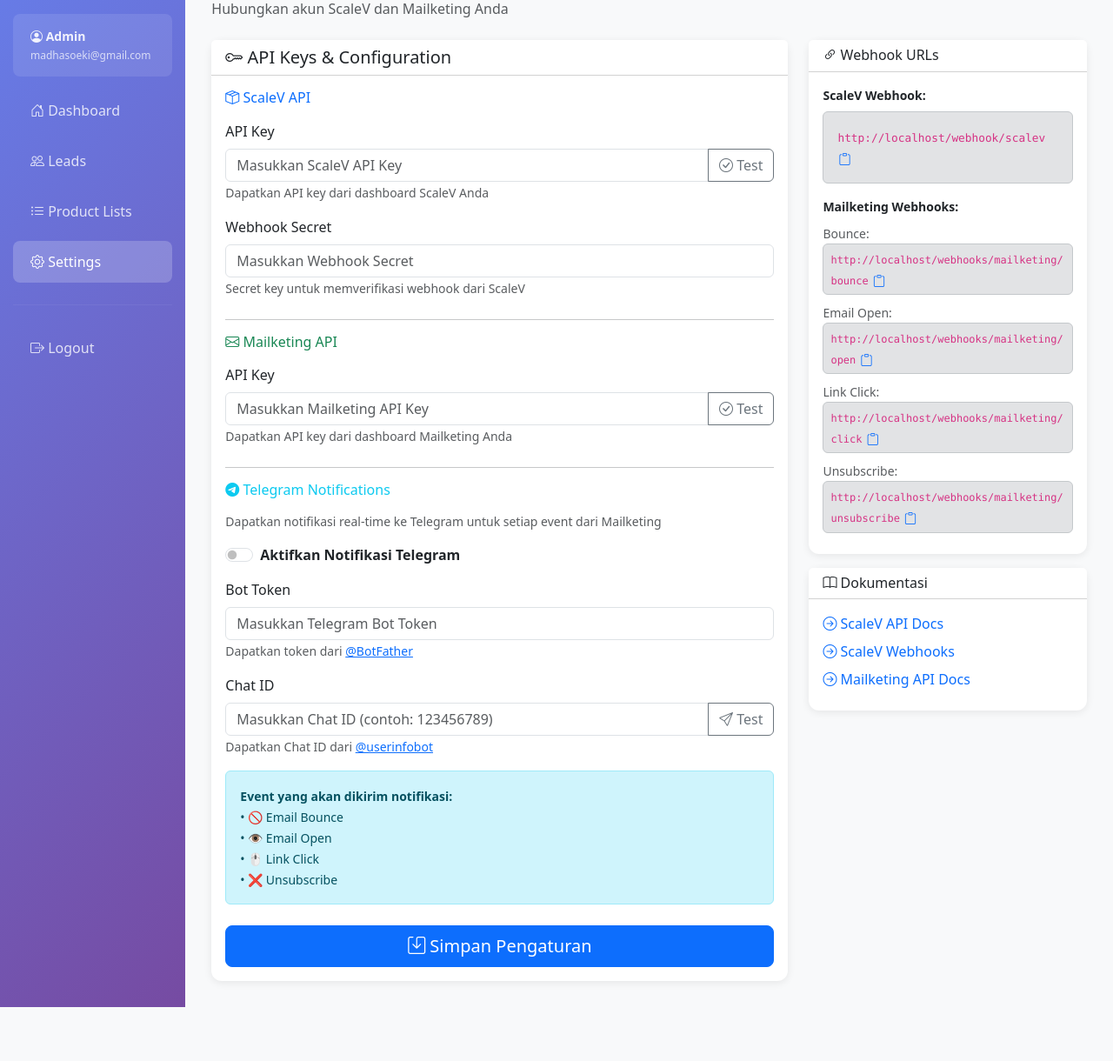
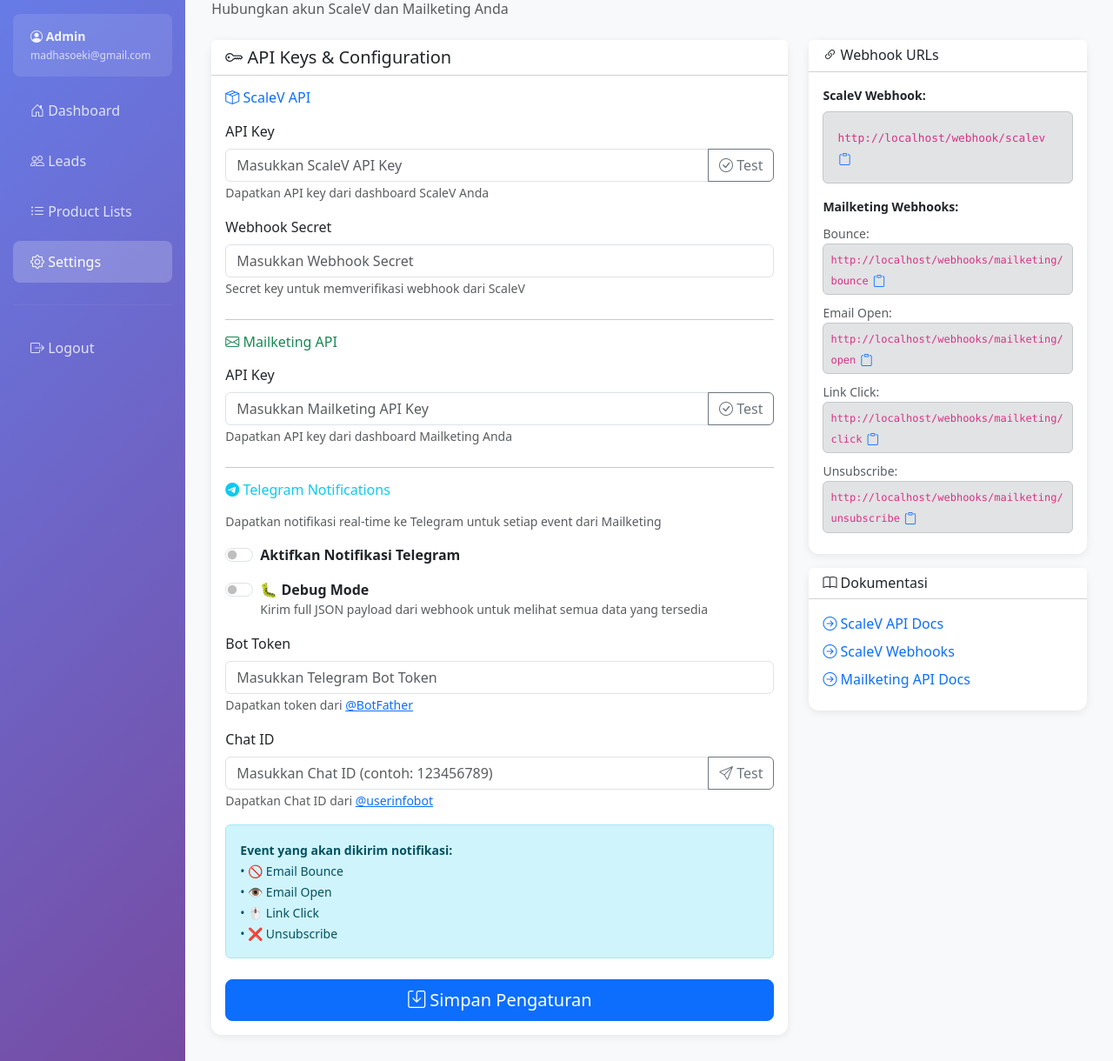
Before and after one commit to madhasoeki/scalevxmailketing, a Flask app: page /settings in a window 1280 px wide. Shown: the part 74-1294 px from the top of the page at 87% size. Before the commit the page ends 1232 px from the top, so only its background shows below. Run offline with Flask 3, Linux system fonts and the light colour scheme; a user stored in the database is signed in; some libraries are stand-ins or nearby versions.

Commit message:
add debug mode

```diff
--- a/app.py
+++ b/app.py
@@ -192,6 +192,7 @@ def settings():
         telegram_bot_token = request.form.get('telegram_bot_token')
         telegram_chat_id = request.form.get('telegram_chat_id')
         telegram_enabled = request.form.get('telegram_enabled') == '1'
+        telegram_debug_mode = request.form.get('telegram_debug_mode') == '1'
 
         if not settings_obj:
             settings_obj = Settings()
@@ -203,6 +204,7 @@ def settings():
         settings_obj.telegram_bot_token = telegram_bot_token
         settings_obj.telegram_chat_id = telegram_chat_id
         settings_obj.telegram_enabled = telegram_enabled
+        settings_obj.telegram_debug_mode = telegram_debug_mode
         settings_obj.updated_at = get_wib_now_naive()
 
         db.session.commit()
@@ -1181,13 +1183,29 @@ def mailketing_webhook_bounce():
         print(f"   Email: {email}")
         print(f"   Reason: {reason}")
         print(f"   Date: {date}")
+        print(f"   Full payload: {json.dumps(data, indent=2)}")
 
         # Send Telegram notification if enabled
         settings_obj = Settings.query.first()
         if settings_obj and settings_obj.telegram_enabled and settings_obj.telegram_bot_token and settings_obj.telegram_chat_id:
             from services.telegram_service import TelegramService
             telegram = TelegramService(settings_obj.telegram_bot_token, settings_obj.telegram_chat_id)
-            telegram.send_bounce_notification(email, reason, date)
+
+            # Check if debug mode is enabled
+            if settings_obj.telegram_debug_mode:
+                # Send full JSON payload for debugging
+                debug_message = f"""
+🐛 <b>DEBUG: Bounce Event</b>
+
+<b>Full Webhook Payload:</b>
+<pre>{json.dumps(data, indent=2, ensure_ascii=False)}</pre>
+
+Gunakan data ini untuk memilih field yang ingin ditampilkan di notifikasi.
+"""
+                telegram.send_message(debug_message.strip())
+            else:
+                # Send normal formatted notification
+                telegram.send_bounce_notification(email, reason, date)
 
         return jsonify({'success': True, 'message': 'Bounce event processed'}), 200
 
@@ -1212,13 +1230,24 @@ def mailketing_webhook_open():
         print(f"\n👁️ Email Open Event Received")
         print(f"   Email: {email}")
         print(f"   Date: {date}")
+        print(f"   Full payload: {json.dumps(data, indent=2)}")
 
         # Send Telegram notification if enabled
         settings_obj = Settings.query.first()
         if settings_obj and settings_obj.telegram_enabled and settings_obj.telegram_bot_token and settings_obj.telegram_chat_id:
             from services.telegram_service import TelegramService
             telegram = TelegramService(settings_obj.telegram_bot_token, settings_obj.telegram_chat_id)
-            telegram.send_email_open_notification(email, date)
+
+            if settings_obj.telegram_debug_mode:
+                debug_message = f"""
+🐛 <b>DEBUG: Email Open Event</b>
+
+<b>Full Webhook Payload:</b>
+<pre>{json.dumps(data, indent=2, ensure_ascii=False)}</pre>
+"""
+                telegram.send_message(debug_message.strip())
+            else:
+                telegram.send_email_open_notification(email, date)
 
         return jsonify({'success': True, 'message': 'Email open event processed'}), 200
 
@@ -1245,13 +1274,24 @@ def mailketing_webhook_click():
         print(f"   Email: {email}")
         print(f"   Link: {link_clicked}")
         print(f"   Date: {date}")
+        print(f"   Full payload: {json.dumps(data, indent=2)}")
 
         # Send Telegram notification if enabled
         settings_obj = Settings.query.first()
         if settings_obj and settings_obj.telegram_enabled and settings_obj.telegram_bot_token and settings_obj.telegram_chat_id:
             from services.telegram_service import TelegramService
             telegram = TelegramService(settings_obj.telegram_bot_token, settings_obj.telegram_chat_id)
-            telegram.send_link_click_notification(email, link_clicked, date)
+
+            if settings_obj.telegram_debug_mode:
+                debug_message = f"""
+🐛 <b>DEBUG: Link Click Event</b>
+
+<b>Full Webhook Payload:</b>
+<pre>{json.dumps(data, indent=2, ensure_ascii=False)}</pre>
+"""
+                telegram.send_message(debug_message.strip())
+            else:
+                telegram.send_link_click_notification(email, link_clicked, date)
 
         return jsonify({'success': True, 'message': 'Link click event processed'}), 200
 
@@ -1276,13 +1316,24 @@ def mailketing_webhook_unsubscribe():
         print(f"\n❌ Unsubscribe Event Received")
         print(f"   Email: {email}")
         print(f"   Date: {date}")
+        print(f"   Full payload: {json.dumps(data, indent=2)}")
 
         # Send Telegram notification if enabled
         settings_obj = Settings.query.first()
         if settings_obj and settings_obj.telegram_enabled and settings_obj.telegram_bot_token and settings_obj.telegram_chat_id:
             from services.telegram_service import TelegramService
             telegram = TelegramService(settings_obj.telegram_bot_token, settings_obj.telegram_chat_id)
-            telegram.send_unsubscribe_notification(email, date)
+
+            if settings_obj.telegram_debug_mode:
+                debug_message = f"""
+🐛 <b>DEBUG: Unsubscribe Event</b>
+
+<b>Full Webhook Payload:</b>
+<pre>{json.dumps(data, indent=2, ensure_ascii=False)}</pre>
+"""
+                telegram.send_message(debug_message.strip())
+            else:
+                telegram.send_unsubscribe_notification(email, date)
 
         return jsonify({'success': True, 'message': 'Unsubscribe event processed'}), 200
 
@@ -1312,13 +1363,24 @@ def mailketing_webhook_newsubscriber():
         print(f"   Name: {first_name} {last_name}")
         print(f"   Mobile: {mobile}")
         print(f"   Date: {date}")
+        print(f"   Full payload: {json.dumps(data, indent=2)}")
 
         # Send Telegram notification if enabled
         settings_obj = Settings.query.first()
         if settings_obj and settings_obj.telegram_enabled and settings_obj.telegram_bot_token and settings_obj.telegram_chat_id:
             from services.telegram_service import TelegramService
             telegram = TelegramService(settings_obj.telegram_bot_token, settings_obj.telegram_chat_id)
-            telegram.send_new_subscriber_notification(email, first_name, last_name, mobile, date)
+
+            if settings_obj.telegram_debug_mode:
+                debug_message = f"""
+🐛 <b>DEBUG: New Subscriber Event</b>
+
+<b>Full Webhook Payload:</b>
+<pre>{json.dumps(data, indent=2, ensure_ascii=False)}</pre>
+"""
+                telegram.send_message(debug_message.strip())
+            else:
+                telegram.send_new_subscriber_notification(email, first_name, last_name, mobile, date)
 
         return jsonify({'success': True, 'message': 'New subscriber event processed'}), 200
 
--- a/models.py
+++ b/models.py
@@ -20,6 +20,7 @@ class Settings(db.Model):
     telegram_bot_token = db.Column(db.String(255), nullable=True)
     telegram_chat_id = db.Column(db.String(100), nullable=True)
     telegram_enabled = db.Column(db.Boolean, default=False)
+    telegram_debug_mode = db.Column(db.Boolean, default=False)  # Send full webhook payload for debugging
     created_at = db.Column(db.DateTime, default=get_wib_now)
     updated_at = db.Column(db.DateTime, default=get_wib_now, onupdate=get_wib_now)
 
--- a/templates/settings.html
+++ b/templates/settings.html
@@ -108,6 +108,22 @@
                                     {% if settings and settings.telegram_enabled %}checked{% endif %}>
                                 <label class="form-check-label" for="telegram_enabled">
                                     <strong>Aktifkan Notifikasi Telegram</strong>
+                                </label>
+                            </div>
+                        </div>
+
+                        <div class="mb-3">
+                            <div class="form-check form-switch">
+                                <input
+                                    class="form-check-input"
+                                    type="checkbox"
+                                    id="telegram_debug_mode"
+                                    name="telegram_debug_mode"
+                                    value="1"
+                                    {% if settings and settings.telegram_debug_mode %}checked{% endif %}>
+                                <label class="form-check-label" for="telegram_debug_mode">
+                                    <strong>🐛 Debug Mode</strong>
+                                    <small class="text-muted d-block">Kirim full JSON payload dari webhook untuk melihat semua data yang tersedia</small>
                                 </label>
                             </div>
                         </div>
```
Also changed, not shown: migrate_telegram_settings.py (+9 -0 lines).
